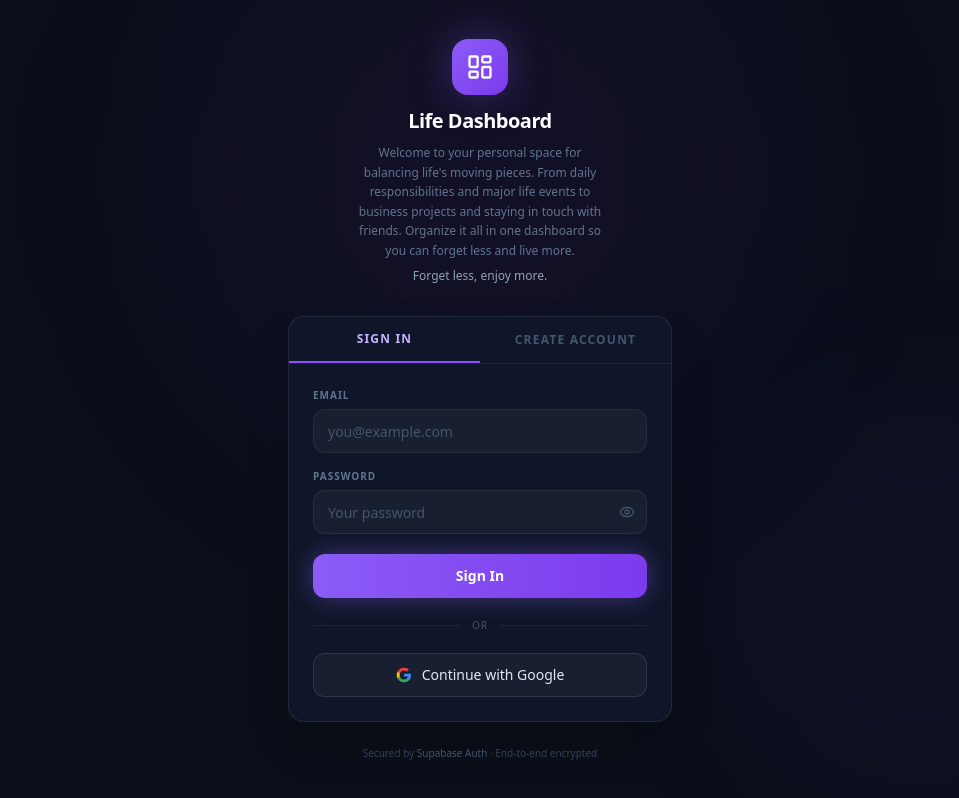
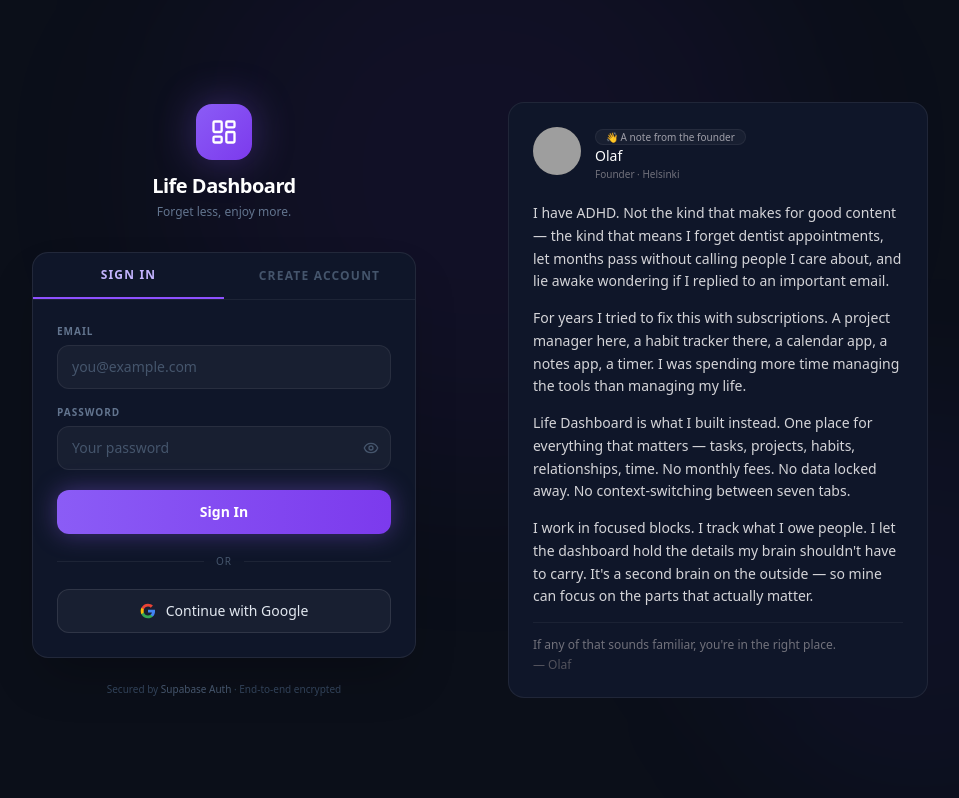
Before and after one commit to easyiowa/life-dashboard, a Next.js app: page / in a window 1280 px wide. Shown: the whole page, without its empty margins (160-1119 px from the left). Built offline with nearby package versions, Linux system fonts and the light colour scheme; no server answers; grey boxes are pictures that could not be loaded.

Commit message:
feat: add Founder's Note to login page with two-column layout

```diff
--- a/src/components/LoginPage.tsx
+++ b/src/components/LoginPage.tsx
@@ -1,52 +1,29 @@
 "use client";
 
 import { useState } from "react";
-import { Eye, EyeOff, LayoutDashboard, Loader2 } from "lucide-react";
+import { Eye, EyeOff, LayoutDashboard, Loader2, User } from "lucide-react";
 import { useAuth } from "@/context/AuthContext";
 
-// ── Google G logo (inline SVG — no external dependency) ───────────────────────
+// ── Google G logo ──────────────────────────────────────────────────────────────
 
 function GoogleIcon({ className }: { className?: string }) {
   return (
     <svg className={className} viewBox="0 0 24 24" aria-hidden="true">
-      <path
-        d="M22.56 12.25c0-.78-.07-1.53-.2-2.25H12v4.26h5.92c-.26 1.37-1.04 2.53-2.21 3.31v2.77h3.57c2.08-1.92 3.28-4.74 3.28-8.09z"
-        fill="#4285F4"
-      />
-      <path
-        d="M12 23c2.97 0 5.46-.98 7.28-2.66l-3.57-2.77c-.98.66-2.23 1.06-3.71 1.06-2.86 0-5.29-1.93-6.16-4.53H2.18v2.84C3.99 20.53 7.7 23 12 23z"
-        fill="#34A853"
-      />
-      <path
-        d="M5.84 14.09c-.22-.66-.35-1.36-.35-2.09s.13-1.43.35-2.09V7.07H2.18C1.43 8.55 1 10.22 1 12s.43 3.45 1.18 4.93l2.85-2.22.81-.62z"
-        fill="#FBBC05"
-      />
-      <path
-        d="M12 5.38c1.62 0 3.06.56 4.21 1.64l3.15-3.15C17.45 2.09 14.97 1 12 1 7.7 1 3.99 3.47 2.18 7.07l3.66 2.84c.87-2.6 3.3-4.53 6.16-4.53z"
-        fill="#EA4335"
-      />
+      <path d="M22.56 12.25c0-.78-.07-1.53-.2-2.25H12v4.26h5.92c-.26 1.37-1.04 2.53-2.21 3.31v2.77h3.57c2.08-1.92 3.28-4.74 3.28-8.09z" fill="#4285F4" />
+      <path d="M12 23c2.97 0 5.46-.98 7.28-2.66l-3.57-2.77c-.98.66-2.23 1.06-3.71 1.06-2.86 0-5.29-1.93-6.16-4.53H2.18v2.84C3.99 20.53 7.7 23 12 23z" fill="#34A853" />
+      <path d="M5.84 14.09c-.22-.66-.35-1.36-.35-2.09s.13-1.43.35-2.09V7.07H2.18C1.43 8.55 1 10.22 1 12s.43 3.45 1.18 4.93l2.85-2.22.81-.62z" fill="#FBBC05" />
+      <path d="M12 5.38c1.62 0 3.06.56 4.21 1.64l3.15-3.15C17.45 2.09 14.97 1 12 1 7.7 1 3.99 3.47 2.18 7.07l3.66 2.84c.87-2.6 3.3-4.53 6.16-4.53z" fill="#EA4335" />
     </svg>
   );
 }
 
-// ── Input ─────────────────────────────────────────────────────────────────────
+// ── Email / password field ─────────────────────────────────────────────────────
 
 function Field({
-  label,
-  type,
-  value,
-  onChange,
-  placeholder,
-  error,
-  autoComplete,
+  label, type, value, onChange, placeholder, error, autoComplete,
 }: {
-  label: string;
-  type: string;
-  value: string;
-  onChange: (v: string) => void;
-  placeholder?: string;
-  error?: string;
-  autoComplete?: string;
+  label: string; type: string; value: string; onChange: (v: string) => void;
+  placeholder?: string; error?: string; autoComplete?: string;
 }) {
   const [showPwd, setShowPwd] = useState(false);
   const isPassword = type === "password";
@@ -54,24 +31,22 @@ function Field({
 
   return (
     <div className="flex flex-col gap-1.5">
-      <label className="text-[10px] font-semibold text-slate-500 uppercase tracking-widest">
-        {label}
-      </label>
+      <label className="text-[10px] font-semibold text-slate-500 uppercase tracking-widest">{label}</label>
       <div className="relative">
         <input
           type={inputType}
           value={value}
-          onChange={(e) => onChange(e.target.value)}
+          onChange={e => onChange(e.target.value)}
           placeholder={placeholder}
           autoComplete={autoComplete}
-          className={`w-full h-11 px-3.5 rounded-xl bg-white/[0.04] border text-sm text-white placeholder:text-slate-600 outline-none focus:bg-white/[0.06] transition-colors pr-${isPassword ? "10" : "3.5"} ${
-            error ? "border-red-500/60 focus:border-red-500/60" : "border-white/[0.07] focus:border-violet-500/60"
-          }`}
+          className={`w-full h-11 px-3.5 rounded-xl bg-white/[0.04] border text-sm text-white placeholder:text-slate-600 outline-none focus:bg-white/[0.06] transition-colors ${
+            isPassword ? "pr-10" : "pr-3.5"
+          } ${error ? "border-red-500/60 focus:border-red-500/60" : "border-white/[0.07] focus:border-violet-500/60"}`}
         />
         {isPassword && (
           <button
             type="button"
-            onClick={() => setShowPwd((v) => !v)}
+            onClick={() => setShowPwd(v => !v)}
             className="absolute right-3 top-1/2 -translate-y-1/2 text-slate-600 hover:text-slate-400 transition-colors"
           >
             {showPwd ? <EyeOff className="w-4 h-4" /> : <Eye className="w-4 h-4" />}
@@ -83,29 +58,83 @@ function Field({
   );
 }
 
+// ── Founder's Note ─────────────────────────────────────────────────────────────
+
+function FoundersNote() {
+  const [imgErr, setImgErr] = useState(false);
+
+  return (
+    <div className="bg-[#0F1629] border border-white/[0.07] rounded-2xl p-6 flex flex-col gap-5">
+
+      {/* Avatar + badge */}
+      <div className="flex items-start gap-3.5">
+        <div className="w-12 h-12 rounded-full overflow-hidden bg-zinc-800 shrink-0 flex items-center justify-center">
+          {imgErr ? (
+            <User className="w-5 h-5 text-zinc-500" />
+          ) : (
+            <img
+              src="/avatar.jpg"
+              alt="Olaf"
+              className="w-full h-full object-cover"
+              onError={() => setImgErr(true)}
+            />
+          )}
+        </div>
+        <div className="flex flex-col gap-1 pt-0.5">
+          <span className="self-start text-[10px] text-zinc-400 bg-white/[0.04] border border-white/[0.06] rounded-full px-2.5 py-0.5 leading-none">
+            👋 A note from the founder
+          </span>
+          <p className="text-sm font-medium text-white leading-none">Olaf</p>
+          <p className="text-[10px] text-zinc-500">Founder · Helsinki</p>
+        </div>
+      </div>
+
+      {/* Narrative */}
+      <div className="flex flex-col gap-3.5 text-sm text-zinc-300 leading-relaxed">
+        <p>
+          I have ADHD. Not the kind that makes for good content — the kind that means I forget dentist appointments, let months pass without calling people I care about, and lie awake wondering if I replied to an important email.
+        </p>
+        <p>
+          For years I tried to fix this with subscriptions. A project manager here, a habit tracker there, a calendar app, a notes app, a timer. I was spending more time managing the tools than managing my life.
+        </p>
+        <p>
+          Life Dashboard is what I built instead. One place for everything that matters — tasks, projects, habits, relationships, time. No monthly fees. No data locked away. No context-switching between seven tabs.
+        </p>
+        <p>
+          I work in focused blocks. I track what I owe people. I let the dashboard hold the details my brain shouldn&apos;t have to carry. It&apos;s a second brain on the outside — so mine can focus on the parts that actually matter.
+        </p>
+        <p className="text-zinc-500 text-xs border-t border-white/[0.05] pt-3.5">
+          If any of that sounds familiar, you&apos;re in the right place.
+          <span className="block mt-1 text-zinc-600">— Olaf</span>
+        </p>
+      </div>
+
+    </div>
+  );
+}
+
 // ── Page ──────────────────────────────────────────────────────────────────────
 
 export default function LoginPage() {
   const { signInWithEmail, signUpWithEmail, signInWithGoogle } = useAuth();
 
-  const [mode,       setMode]       = useState<"signin" | "signup">("signin");
-  const [email,      setEmail]      = useState("");
-  const [password,   setPassword]   = useState("");
-  const [emailErr,   setEmailErr]   = useState("");
-  const [passwordErr,setPasswordErr]= useState("");
-  const [globalErr,  setGlobalErr]  = useState("");
-  const [loading,    setLoading]    = useState(false);
-  const [googleLoad, setGoogleLoad] = useState(false);
-  const [successMsg, setSuccessMsg] = useState("");
+  const [mode,        setMode]        = useState<"signin" | "signup">("signin");
+  const [email,       setEmail]       = useState("");
+  const [password,    setPassword]    = useState("");
+  const [emailErr,    setEmailErr]    = useState("");
+  const [passwordErr, setPasswordErr] = useState("");
+  const [globalErr,   setGlobalErr]   = useState("");
+  const [loading,     setLoading]     = useState(false);
+  const [googleLoad,  setGoogleLoad]  = useState(false);
+  const [successMsg,  setSuccessMsg]  = useState("");
 
   function validate(): boolean {
     let ok = true;
     setEmailErr(""); setPasswordErr(""); setGlobalErr("");
-
-    if (!email.trim())                          { setEmailErr("Email is required.");       ok = false; }
-    else if (!/^[^\s@]+@[^\s@]+\.[^\s@]+$/.test(email)) { setEmailErr("Enter a valid email."); ok = false; }
-    if (!password)                              { setPasswordErr("Password is required."); ok = false; }
-    else if (mode === "signup" && password.length < 8)   { setPasswordErr("Min 8 characters."); ok = false; }
+    if (!email.trim())                                      { setEmailErr("Email is required.");       ok = false; }
+    else if (!/^[^\s@]+@[^\s@]+\.[^\s@]+$/.test(email))   { setEmailErr("Enter a valid email.");     ok = false; }
+    if (!password)                                          { setPasswordErr("Password is required."); ok = false; }
+    else if (mode === "signup" && password.length < 8)     { setPasswordErr("Min 8 characters.");    ok = false; }
     return ok;
   }
 
@@ -113,10 +142,7 @@ export default function LoginPage() {
     e.preventDefault();
     if (!validate() || loading) return;
     setLoading(true);
-
-    const fn = mode === "signin" ? signInWithEmail : signUpWithEmail;
-    const { error } = await fn(email, password);
-
+    const { error } = await (mode === "signin" ? signInWithEmail : signUpWithEmail)(email, password);
     setLoading(false);
     if (error) {
       setGlobalErr(error);
@@ -130,11 +156,10 @@ export default function LoginPage() {
   async function handleGoogle() {
     setGoogleLoad(true);
     await signInWithGoogle();
-    // Google redirects away — loader stays until redirect completes
   }
 
   return (
-    <div className="min-h-screen bg-[#0B0F19] flex items-center justify-center p-4 relative overflow-hidden">
+    <div className="min-h-screen bg-[#0B0F19] flex items-center justify-center p-4 md:p-8 relative overflow-hidden">
 
       {/* Ambient glow blobs */}
       <div className="pointer-events-none absolute inset-0 overflow-hidden">
@@ -142,30 +167,32 @@ export default function LoginPage() {
         <div className="absolute bottom-0 right-0 w-[400px] h-[400px] rounded-full bg-indigo-600/[0.05] blur-[80px]" />
       </div>
 
-      <div className="relative w-full max-w-sm">
+      <div className="relative w-full max-w-4xl">
+        <div className="grid grid-cols-1 lg:grid-cols-2 gap-10 lg:gap-14 items-center">
+
+          {/* ── Left: auth panel ──────────────────────────────────── */}
+          <div className="w-full max-w-sm mx-auto lg:mx-0">
 
             {/* Brand mark */}
             <div className="flex flex-col items-center gap-3 mb-8">
-          <div className="w-14 h-14 rounded-2xl flex items-center justify-center shadow-[0_0_40px_rgba(139,92,246,0.35)]"
+              <div
+                className="w-14 h-14 rounded-2xl flex items-center justify-center shadow-[0_0_40px_rgba(139,92,246,0.35)]"
                 style={{ background: "linear-gradient(135deg, #8B5CF6, #7C3AED)" }}
               >
                 <LayoutDashboard className="w-7 h-7 text-white" />
               </div>
               <div className="text-center">
                 <h1 className="text-xl font-semibold text-white tracking-tight">Life Dashboard</h1>
-            <p className="text-xs text-slate-500 mt-2 leading-relaxed max-w-[260px] mx-auto">
-              Welcome to your personal space for balancing life&apos;s moving pieces. From daily responsibilities and major life events to business projects and staying in touch with friends. Organize it all in one dashboard so you can forget less and live more.
-            </p>
-            <p className="text-xs font-medium text-slate-400 mt-2">Forget less, enjoy more.</p>
+                <p className="text-xs text-slate-500 mt-1">Forget less, enjoy more.</p>
               </div>
             </div>
 
-        {/* Card */}
+            {/* Auth card */}
             <div className="bg-[#0F1629] border border-white/[0.08] rounded-2xl shadow-2xl overflow-hidden">
 
               {/* Tab bar */}
               <div className="flex border-b border-white/[0.06]">
-            {(["signin", "signup"] as const).map((m) => (
+                {(["signin", "signup"] as const).map(m => (
                   <button
                     key={m}
                     type="button"
@@ -183,59 +210,34 @@ export default function LoginPage() {
 
               <form onSubmit={handleSubmit} className="p-6 flex flex-col gap-4">
 
-            {/* Success notice */}
                 {successMsg && (
                   <div className="rounded-xl bg-emerald-500/[0.08] border border-emerald-500/20 px-4 py-3 text-xs text-emerald-300 leading-relaxed">
                     {successMsg}
                   </div>
                 )}
 
-            {/* Fields */}
-            <Field
-              label="Email"
-              type="email"
-              value={email}
-              onChange={setEmail}
-              placeholder="you@example.com"
-              error={emailErr}
-              autoComplete="email"
-            />
-            <Field
-              label="Password"
-              type="password"
-              value={password}
-              onChange={setPassword}
-              placeholder={mode === "signup" ? "Min 8 characters" : "Your password"}
-              error={passwordErr}
-              autoComplete={mode === "signin" ? "current-password" : "new-password"}
-            />
+                <Field label="Email"    type="email"    value={email}    onChange={setEmail}    placeholder="you@example.com"                             error={emailErr}    autoComplete="email" />
+                <Field label="Password" type="password" value={password} onChange={setPassword} placeholder={mode === "signup" ? "Min 8 characters" : "Your password"} error={passwordErr} autoComplete={mode === "signin" ? "current-password" : "new-password"} />
 
-            {/* Global error */}
                 {globalErr && (
                   <p className="text-[11px] text-red-400 text-center -mt-1">{globalErr}</p>
                 )}
 
-            {/* Primary CTA */}
                 <button
                   type="submit"
                   disabled={loading}
                   className="w-full h-11 rounded-xl text-sm font-semibold text-white transition-all disabled:opacity-50 flex items-center justify-center gap-2 mt-1 shadow-[0_0_24px_rgba(139,92,246,0.4)]"
                   style={{ background: "linear-gradient(to right, #8B5CF6, #7C3AED)" }}
                 >
-              {loading
-                ? <Loader2 className="w-4 h-4 animate-spin" />
-                : mode === "signin" ? "Sign In" : "Create Account"
-              }
+                  {loading ? <Loader2 className="w-4 h-4 animate-spin" /> : mode === "signin" ? "Sign In" : "Create Account"}
                 </button>
 
-            {/* Divider */}
                 <div className="flex items-center gap-3 my-1">
                   <div className="flex-1 h-px bg-white/[0.06]" />
                   <span className="text-[10px] text-slate-600 uppercase tracking-widest">or</span>
                   <div className="flex-1 h-px bg-white/[0.06]" />
                 </div>
 
-            {/* Google OAuth */}
                 <button
                   type="button"
                   onClick={handleGoogle}
@@ -244,12 +246,7 @@ export default function LoginPage() {
                 >
                   {googleLoad
                     ? <Loader2 className="w-4 h-4 animate-spin text-slate-400" />
-                : (
-                  <>
-                    <GoogleIcon className="w-4 h-4 flex-shrink-0" />
-                    Continue with Google
-                  </>
-                )
+                    : <><GoogleIcon className="w-4 h-4 flex-shrink-0" />Continue with Google</>
                   }
                 </button>
 
@@ -258,10 +255,16 @@ export default function LoginPage() {
 
             {/* Footer */}
             <p className="text-center text-[10px] text-slate-700 mt-6">
-          Secured by{" "}
-          <span className="text-slate-600">Supabase Auth</span>
-          {" "}· End-to-end encrypted
+              Secured by <span className="text-slate-600">Supabase Auth</span> · End-to-end encrypted
             </p>
+          </div>
+
+          {/* ── Right: Founder's Note ──────────────────────────────── */}
+          <div>
+            <FoundersNote />
+          </div>
+
+        </div>
       </div>
     </div>
   );
```
Lines whose indentation alone changed are shown as unchanged.
